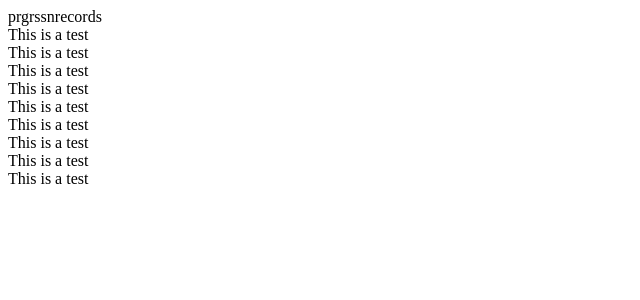
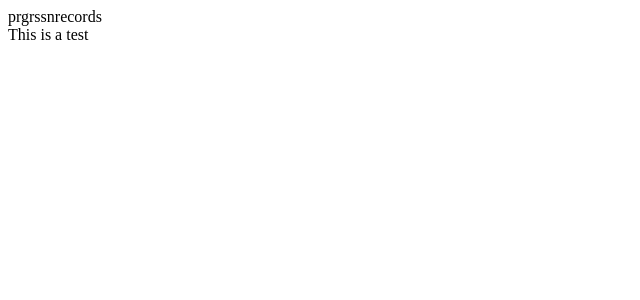
Before and after one commit to IOLevi/prgrssn, a Next.js app: page / in a window 1280 px wide. Shown: the top 300 px of the page, without its empty margins (0-640 px from the left). Built offline with nearby package versions, Linux system fonts and the light colour scheme.

Commit message:
api/releases works

```diff
--- a/package.json
+++ b/package.json
@@ -9,6 +9,7 @@
   },
   "dependencies": {
     "@zeit/next-less": "^1.0.1",
+    "axios": "^0.19.2",
     "less": "^3.11.1",
     "mongodb": "^3.5.9",
     "next": "9.4.0",
--- a/pages/index.js
+++ b/pages/index.js
@@ -2,8 +2,9 @@
 import Topnav from "../components/topnav";
 import styles from '../components/home.less';
 import React, {useEffect} from "react";
+import axios from 'axios';
 
-export default function Home() {
+export default function Home({data}) {
 
     useEffect(() => {
     //    get content cards from backend
@@ -11,7 +12,17 @@
 
     const populateContentCards = () => {
     //    create array of content cards
+        data.releases.map((release)=>{
+            return (
+                <div className={styles.flexItem}>
+                    {release.artist}
+                    {release.songTitle}
+                </div>
+            )
+        })
     };
+
+    // let contentCards = populateContentCards();
 
     return (
         <>
@@ -23,32 +34,17 @@
                 <div className={styles.flexItem}>
                     This is a test
                 </div>
-                <div className={styles.flexItem}>
-                    This is a test
-                </div>
-                <div className={styles.flexItem}>
-                    This is a test
-                </div>
-                <div className={styles.flexItem}>
-                    This is a test
-                </div>
-                <div className={styles.flexItem}>
-                    This is a test
-                </div>
-                <div className={styles.flexItem}>
-                    This is a test
-                </div>
-                <div className={styles.flexItem}>
-                    This is a test
-                </div>
-                <div className={styles.flexItem}>
-                    This is a test
-                </div>
-                <div className={styles.flexItem}>
-                    This is a test
-                </div>
+                {/*{contentCards}*/}
+
             </main>
         </div>
         </>
     )
 }
+
+// export async function getStaticProps() {
+//     const res = await axios.get('https://localhost:3000/api/releases');
+//     const data = await res.json();
+//
+//     return {props: {data,}}
+// }
```
Also changed, not shown: 1 other file (tests, documents, lock files or other folders).
